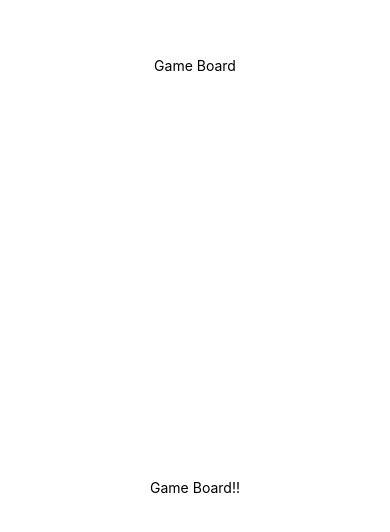
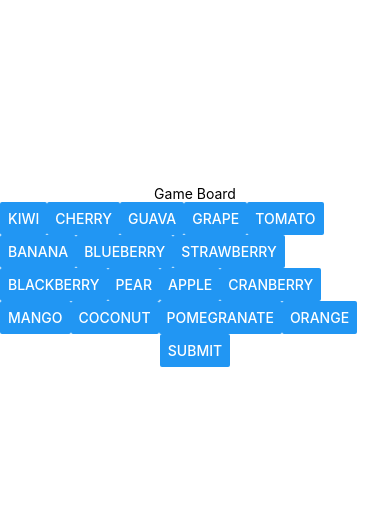
Before and after one commit to Cokely13/CinemaConn, a React Native app: screen /GameBoard in a window 390 px wide. Shown: the part 146-678 px from the top of the page. Built offline with nearby package versions, Linux system fonts and the light colour scheme.

Commit message:
gameboard

```diff
--- a/App.js
+++ b/App.js
@@ -42,7 +42,6 @@
 import { StatusBar } from 'expo-status-bar';
 import { StyleSheet, Text, View } from 'react-native';
 import GameBoardScreen from './client/components/GameBoardScreen';
-import Test from './client/components/Test';
 
 export default function App() {
   return (
@@ -50,7 +49,7 @@ export default function App() {
       {/* <Text>Open up App.js to start working on your app!!</Text> */}
       <StatusBar style="auto" />
       <GameBoardScreen/>
-      <Test/>
+
     </View>
 
   );
--- a/client/components/GameBoardScreen.js
+++ b/client/components/GameBoardScreen.js
@@ -1,20 +1,49 @@
-import React, { useState } from 'react';
-import { View, Text, Button } from 'react-native';
+import React, { useState, useEffect } from 'react';
+import { View, Text, Button, Alert } from 'react-native';
 
 const GameBoardScreen = () => {
   // State variables
   const [selectedWords, setSelectedWords] = useState(new Set());
-  const [mistakes, setMistakes] = useState(0);
+  const [words, setWords] = useState([]);
   // Add more state variables as needed
+
+  // Generate an array of random words
+  useEffect(() => {
+    const generateRandomWords = () => {
+      const randomWords = [
+        'Apple', 'Banana', 'Cherry', 'Grape', 'Lemon', 'Orange', 'Peach', 'Pear',
+        'Strawberry', 'Watermelon', 'Pineapple', 'Blueberry', 'Mango', 'Kiwi', 'Pomegranate', 'Coconut',
+        'Tomato', 'Avocado', 'Raspberry', 'Blackberry', 'Cranberry', 'Fig', 'Guava', 'Lychee'
+      ];
+      setWords(randomWords.sort(() => 0.5 - Math.random()).slice(0, 16)); // Select 16 random words
+    };
+    generateRandomWords();
+  }, []);
 
   // Function to handle word selection
   const toggleSelectWord = (word) => {
     // Logic to handle word selection
+    const newSelectedWords = new Set(selectedWords);
+    if (newSelectedWords.has(word)) {
+      // Deselect the word
+      newSelectedWords.delete(word);
+    } else {
+      // Select the word
+      newSelectedWords.add(word);
+    }
+    setSelectedWords(newSelectedWords);
   };
 
   // Function to handle submission of selected words
   const handleSubmit = () => {
     // Logic to handle word submission
+    if (selectedWords.size === 4) {
+      // User has selected 4 words
+      Alert.alert('You Won!', 'Congratulations!');
+    } else {
+      // User has not selected 4 words
+      Alert.alert('You Lost!', 'Please select exactly 4 words.');
+    }
   };
 
   return (
@@ -22,8 +51,24 @@ const GameBoardScreen = () => {
       {/* Render game board UI here */}
       <Text>Game Board</Text>
       {/* Add game board UI components */}
-      {/* For example: buttons for word selection, display of selected words, etc. */}
-      {/* Add logic to handle user interaction */}
+      {/* Render the 4x4 grid of word cards */}
+      <View style={{ flexDirection: 'row', flexWrap: 'wrap' }}>
+        {words.map((word, index) => (
+          <Button
+            key={index}
+            title={word}
+            onPress={() => toggleSelectWord(word)}
+            style={{
+              width: '25%',
+              height: 50,
+              margin: 5,
+              backgroundColor: selectedWords.has(word) ? 'lightblue' : 'lightgray'
+            }}
+          />
+        ))}
+      </View>
+      {/* Button to submit selected words */}
+      <Button title="Submit" onPress={handleSubmit} />
     </View>
   );
 };
```
